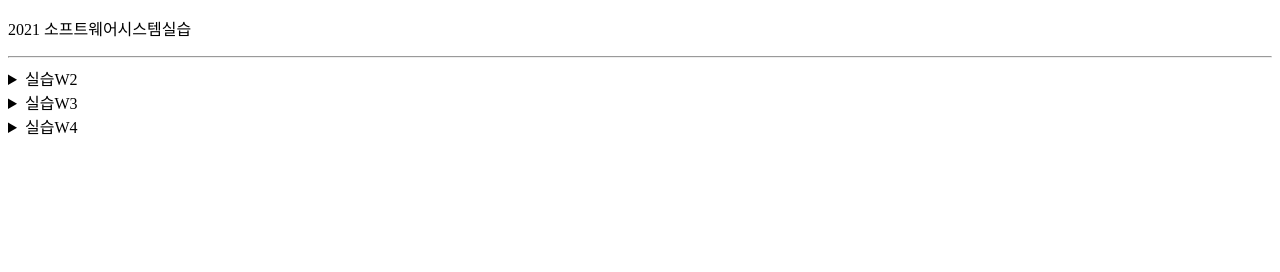
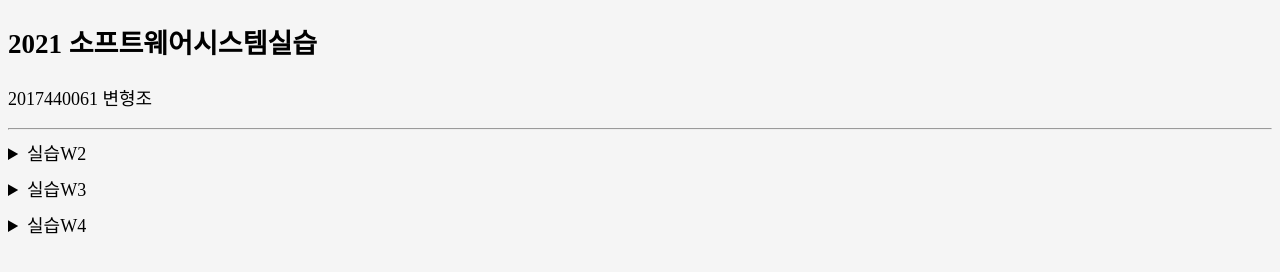
Before and after one commit to ByunHyungJo/ByunHyungJo.github.io, a plain HTML site: page index.html in a window 1280 px wide. Drawn offline with Linux system fonts and the light colour scheme.

Commit message:
index.html

```diff
--- a/index.html
+++ b/index.html
@@ -5,9 +5,26 @@
     <meta http-equiv="X-UA-Compatible" content="IE=edge">
     <meta name="viewport" content="width=device-width, initial-scale=1.0">
     <title>Document</title>
+    <style>
+        body{
+            background-color: whitesmoke;
+            font-size: large;
+        }
+        a{
+            color:orange;
+            text-decoration: none;
+        }
+        a:visited{
+            color:navy;
+        }
+        details{
+            margin-bottom: 10px;
+        }
+    </style>
 </head>
 <body>
-    <p>2021 소프트웨어시스템실습</p>
+    <h2>2021 소프트웨어시스템실습</h2>
+    <p>2017440061 변형조</p>
     <hr>
 
 <details>
```
